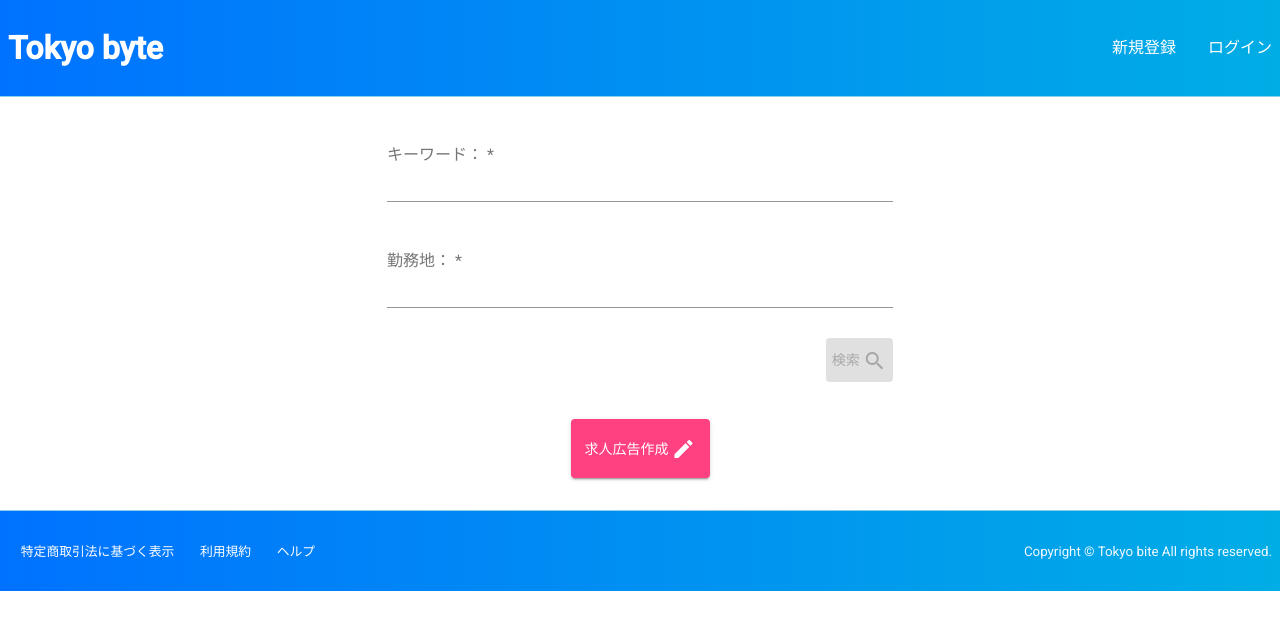
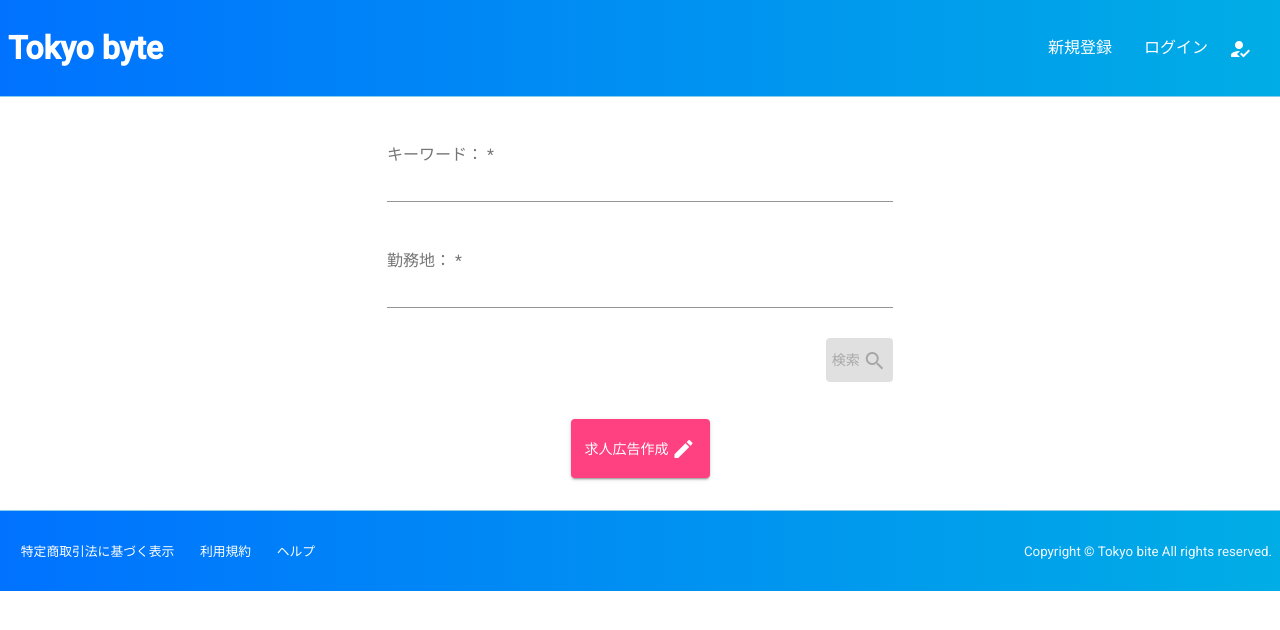
Before and after one commit to cameron-s-dev/angular-jobapp, an Angular app: page / in a window 1280 px wide. Shown: the top 630 px of the page. Built offline with nearby package versions, Linux system fonts and the light colour scheme.

Commit message:
feat(header): icon追加

```diff
--- a/src/app/app.module.ts
+++ b/src/app/app.module.ts
@@ -14,6 +14,8 @@ import { MatFormFieldModule } from '@angular/material/form-field';
 import { MatButtonModule } from '@angular/material/button';
 import { MatInputModule } from '@angular/material/input';
 
+import { MatMenuModule } from '@angular/material/menu';
+
 @NgModule({
   declarations: [AppComponent, HeaderComponent, SearchComponent],
   imports: [
@@ -25,7 +27,8 @@ import { MatInputModule } from '@angular/material/input';
     MatAutocompleteModule,
     MatFormFieldModule,
     MatButtonModule,
-    MatInputModule
+    MatInputModule,
+    MatMenuModule
   ],
   providers: [],
   bootstrap: [AppComponent]
--- a/src/app/header/header.component.html
+++ b/src/app/header/header.component.html
@@ -6,6 +6,15 @@
     <ul>
       <li><a href="#">新規登録</a></li>
       <li><a href="#">ログイン</a></li>
+        <button mat-button [matMenuTriggerFor]="menu"><i class="material-icons">
+          how_to_reg
+        </i></button>
+          <mat-menu #menu="matMenu">
+            <button mat-menu-item>新規登録</button>
+            <button mat-menu-item>ログイン</button>
+            <button mat-menu-item>お気に入り一覧</button>
+            <button mat-menu-item>マイページ</button>
+        </mat-menu>
     </ul>
   </nav>
 </header>
--- a/src/app/header/header.component.scss
+++ b/src/app/header/header.component.scss
@@ -40,6 +40,9 @@ header {
     }
 }
 
+i {
+  color: #fff;
+}
 
 
 
```
